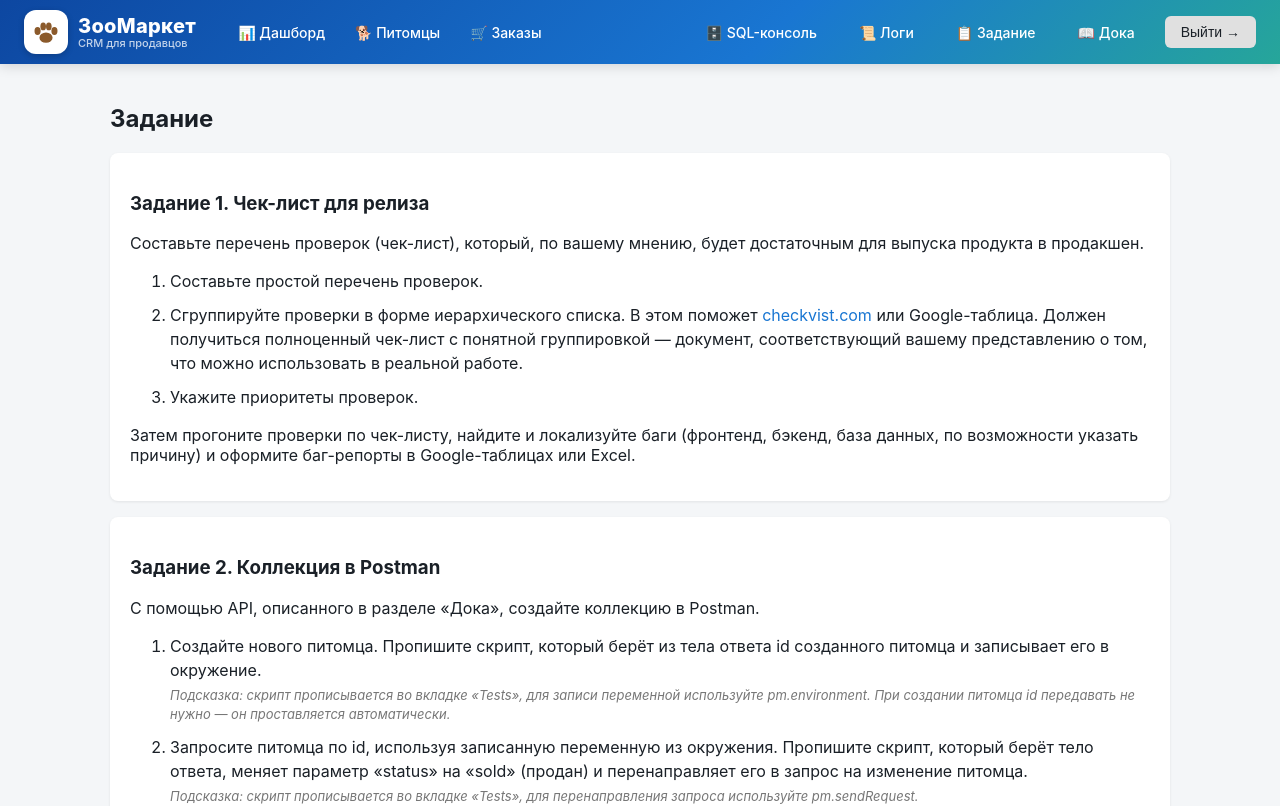
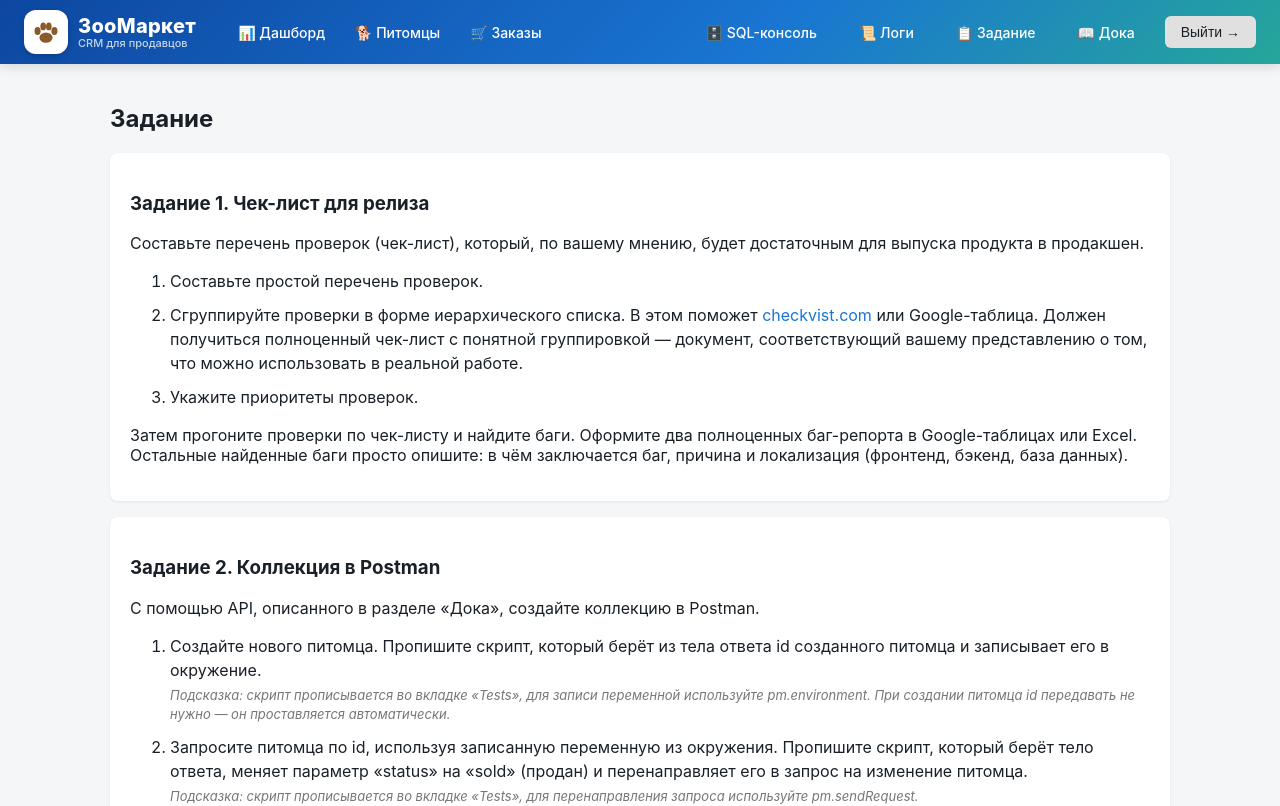
Before and after one commit to Ildan89/petstore-testing-platform, a React (Vite) app in the folder frontend/: page /task in a window 1280 px wide. Shown: the top 806 px of the page. Built offline with nearby package versions, Linux system fonts and the light colour scheme; sample sign-in values are in the browser's storage.

Commit message:
Задание 1: два полноценных баг-репорта, остальные баги описать (суть, причина, локализация)

```diff
--- a/frontend/src/pages/TaskPage.tsx
+++ b/frontend/src/pages/TaskPage.tsx
@@ -23,9 +23,10 @@ export default function TaskPage() {
           <li>Укажите приоритеты проверок.</li>
         </ol>
         <p>
-          Затем прогоните проверки по чек-листу, найдите и локализуйте баги
-          (фронтенд, бэкенд, база данных, по возможности указать причину) и
-          оформите баг-репорты в Google-таблицах или Excel.
+          Затем прогоните проверки по чек-листу и найдите баги. Оформите два
+          полноценных баг-репорта в Google-таблицах или Excel. Остальные найденные
+          баги просто опишите: в чём заключается баг, причина и локализация
+          (фронтенд, бэкенд, база данных).
         </p>
       </div>
 
```
